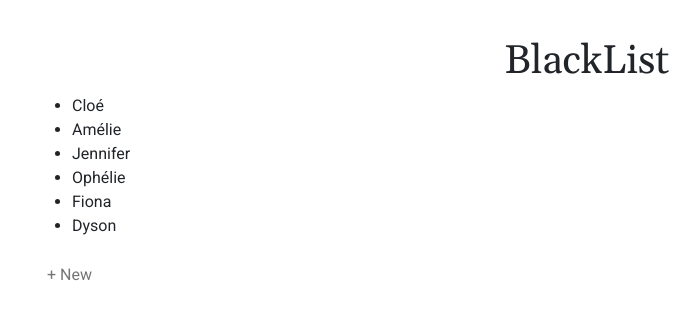
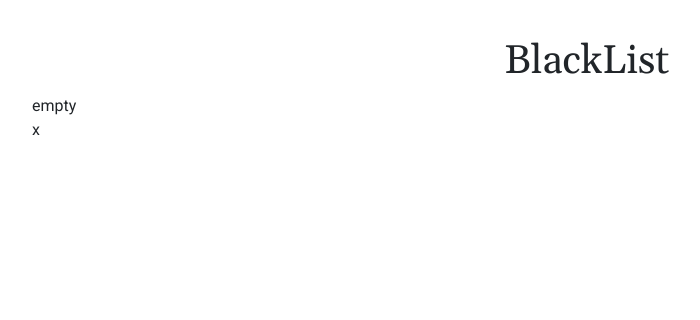
Before and after one commit to luctst/blacklist, a React (Create React App) app in the folder client/: page /blacklist in a window 1280 px wide. Shown: the top 320 px of the page, without its empty margins (53-753 px from the left). Built offline with nearby package versions, Linux system fonts and the light colour scheme.

Commit message:
Added function to add input and changed jsx

```diff
--- a/client/src/components/BlackList/BlackList.js
+++ b/client/src/components/BlackList/BlackList.js
@@ -1,32 +1,38 @@
-import React, { useState, useRef } from "react";
+import React, { useState } from "react";
 import BlackListStyled from "./BlackListStyled.style";
 
 function BlackList() {
-  const inputNameValue = useRef(null);
-  const [data, setData] = useState(["Cloé", "Amélie", "Jennifer", "Ophélie", "Fiona", "Dyson"]);
+  const [data, setData] = useState(["empty"]);
+  // const [data, setData] = useState(["Cloé", "Amélie", "Jennifer", "Ophélie", "Fiona", "Dyson"]);
 
-  function addName(e) {
+  function addInput(e, index) {
     const newState = [...data];
+
     if (e.keyCode === 13) {
-      newState.push(inputNameValue.current.value);
+      newState.splice(index += 1, 0, "enter your name");
+      document.activeElement.blur();
       setData(newState);
     }
+
   }
 
   return (
     <BlackListStyled className="container my--blacklist">
-      <ul>
       {
         data.map((name, index) => {
           return (
-              <li key={index}>{name}</li>
+            <div className="parent--div" key={index}>
+              <div className="parent--dot">
+                <span></span>
+              </div>
+              <div>
+                <div contentEditable="true" className="content--name" onKeyDown={(e) => addInput(e, index)}>{name}</div>
+              </div>
+              <div className="parent--div--close">x</div>
+            </div>
           )
         })
       }
-      </ul>
-      <div className="my--blacklist--form--name">
-        <input type="text" id="inputName" placeholder="+ New" ref={inputNameValue} onKeyDown={addName} />
-      </div>
     </BlackListStyled>
   )
 }
```
Lines whose indentation alone changed are shown as unchanged.
